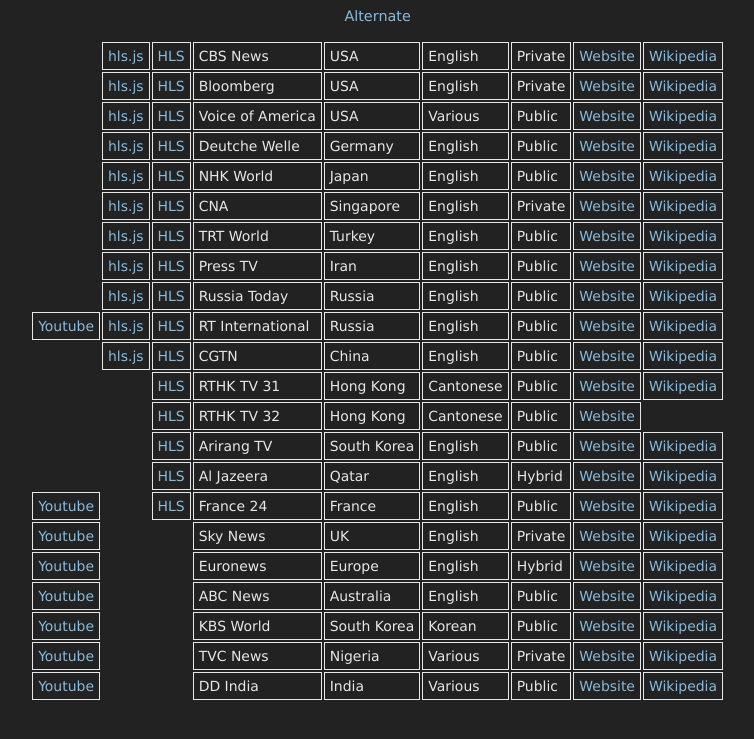
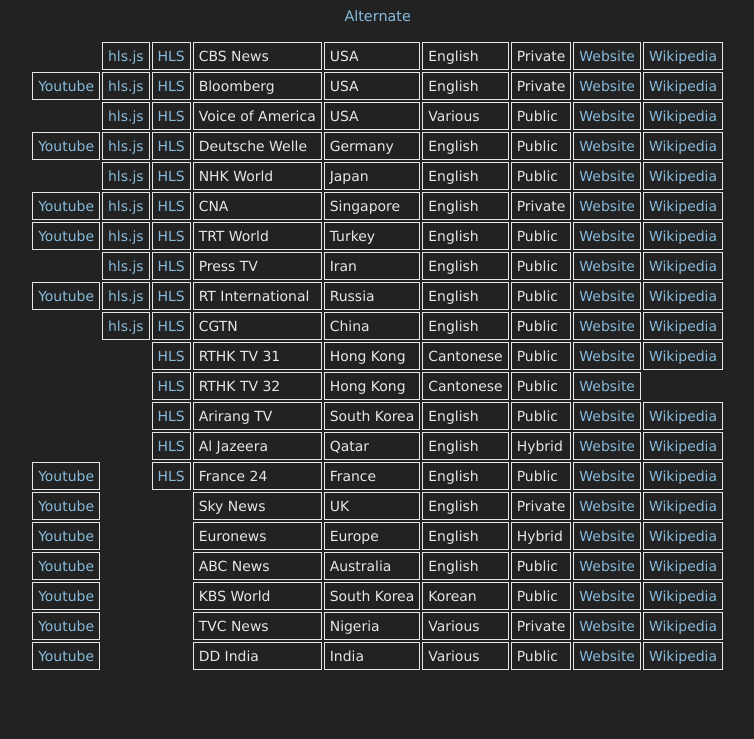
Before and after one commit to danburd/danburd.github.io, a Jekyll site: the page tvnews.html, which Jekyll copies as it is, in a window 1280 px wide. Shown: the top 739 px of the page, without its empty margins (264-1018 px from the left). Built offline with Jekyll 4.4.1, drawn with Linux system fonts in a browser that asks for light colours.

Commit message:
Added Youtube streams

```diff
--- a/tvnews.html
+++ b/tvnews.html
@@ -20,7 +20,7 @@
     <td><a href="https://en.wikipedia.org/wiki/CBSN">Wikipedia</a></td>
   </tr>
   <tr>
-    <td></td>
+    <td><a href="https://www.youtube.com/channel/UCUMZ7gohGI9HcU9VNsr2FJQ/live">Youtube</a></td>
     <td><a href="/hlsjsvideo.html?stream=https://liveproduseast.global.ssl.fastly.net/btv/desktop/us_live.m3u8">hls.js</a></td>
     <td><a href="https://liveproduseast.global.ssl.fastly.net/btv/desktop/us_live.m3u8">HLS</a></td>
     <td>Bloomberg</td>
@@ -42,10 +42,10 @@
     <td><a href="https://en.wikipedia.org/wiki/Voice_of_America">Wikipedia</a></td>
   </tr>
   <tr>
-    <td></td>
+    <td><a href="https://www.youtube.com/channel/UCknLrEdhRCp1aegoMqRaCZg/live">Youtube</a></td>
     <td><a href="/hlsjsvideo.html?stream=https://dwstream4-lh.akamaihd.net/i/dwstream4_live@131329/master.m3u8">hls.js</a></td>
     <td><a href="https://dwstream4-lh.akamaihd.net/i/dwstream4_live@131329/master.m3u8">HLS</a></td>
-    <td>Deutche Welle</td>
+    <td>Deutsche Welle</td>
     <td>Germany</td>
     <td>English</td>
     <td>Public</td>
@@ -64,7 +64,7 @@
     <td><a href="https://en.wikipedia.org/wiki/NHK_World-Japan">Wikipedia</a></td>
   </tr>
   <tr>
-    <td></td>
+    <td><a href="https://www.youtube.com/channel/UC83jt4dlz1Gjl58fzQrrKZg/live">Youtube</a></td>
     <td><a href="/hlsjsvideo.html?stream=https://drsh196ivjwe8.cloudfront.net/hls/cnai/master.m3u8">hls.js</a></td>
     <td><a href="https://drsh196ivjwe8.cloudfront.net/hls/cnai/master.m3u8">HLS</a></td>
     <td>CNA</td>
@@ -75,7 +75,7 @@
     <td><a href="https://en.wikipedia.org/wiki/CNA_(news_channel)">Wikipedia</a></td>
   </tr>
   <tr>
-    <td></td>
+    <td><a href="https://www.youtube.com/channel/UC7fWeaHhqgM4Ry-RMpM2YYw/live">Youtube</a></td>
     <td><a href="/hlsjsvideo.html?stream=https://api.trtworld.com/livestream/v1/WcM3Oa2LHD9iUjWDSRUI335NkMWVTUV351H56dqC/master.m3u8">hls.js</a></td>
     <td><a href="https://api.trtworld.com/livestream/v1/WcM3Oa2LHD9iUjWDSRUI335NkMWVTUV351H56dqC/master.m3u8">HLS</a></td>
     <td>TRT World</td>
@@ -95,17 +95,6 @@
     <td>Public</td>
     <td><a href="https://www.presstv.com/Default/Live">Website</a></td>
     <td><a href="https://en.wikipedia.org/wiki/Press_TV">Wikipedia</a></td>
-  </tr>
-  <tr>
-    <td></td>
-    <td><a href="/hlsjsvideo.html?stream=https://rt-news.secure.footprint.net/1103.m3u8">hls.js</a></td>
-    <td><a href="https://rt-news.secure.footprint.net/1103.m3u8">HLS</a></td>
-    <td>Russia Today</td>
-    <td>Russia</td>
-    <td>English</td>
-    <td>Public</td>
-    <td><a href="https://www.rt.com/on-air/">Website</a></td>
-    <td><a href="https://en.wikipedia.org/wiki/RT_(TV_network)">Wikipedia</a></td>
   </tr>
   <tr>
     <td><a href="https://www.youtube.com/channel/UCpwvZwUam-URkxB7g4USKpg/live">Youtube</a></td>
```
